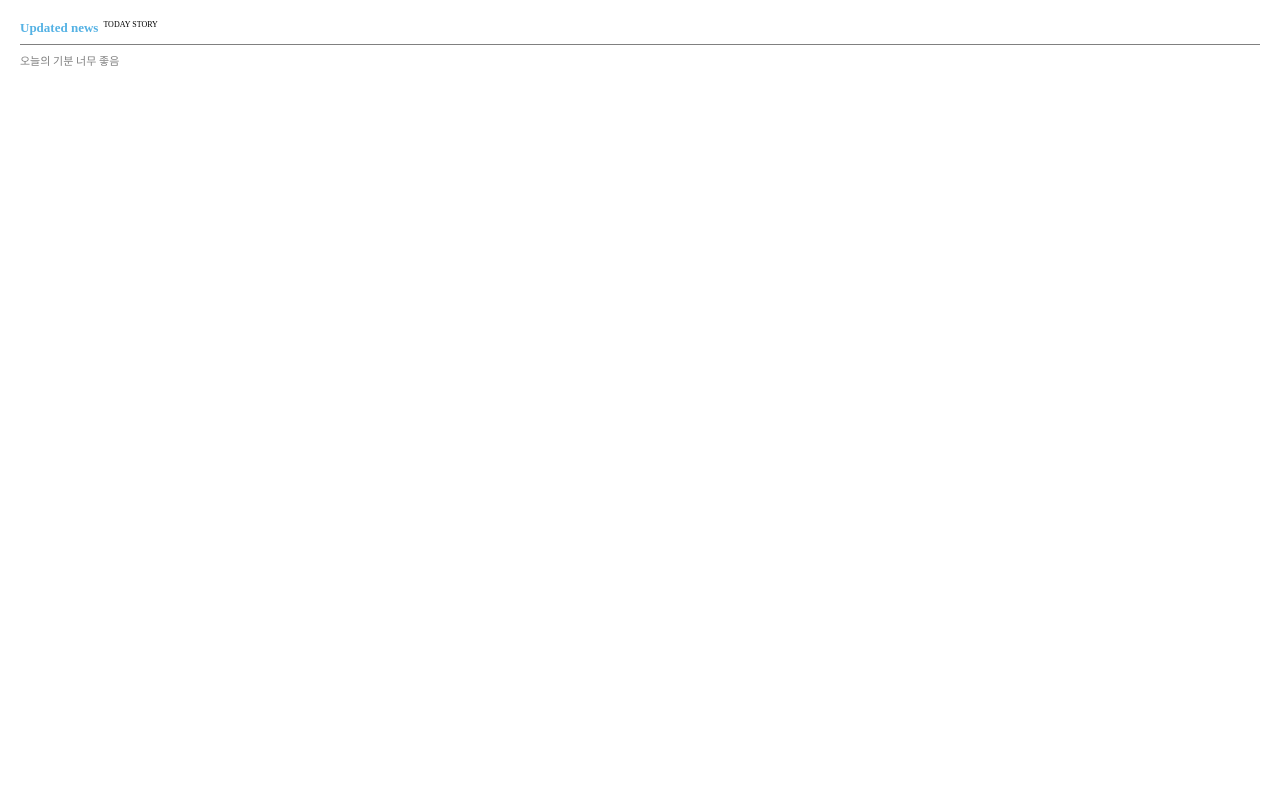
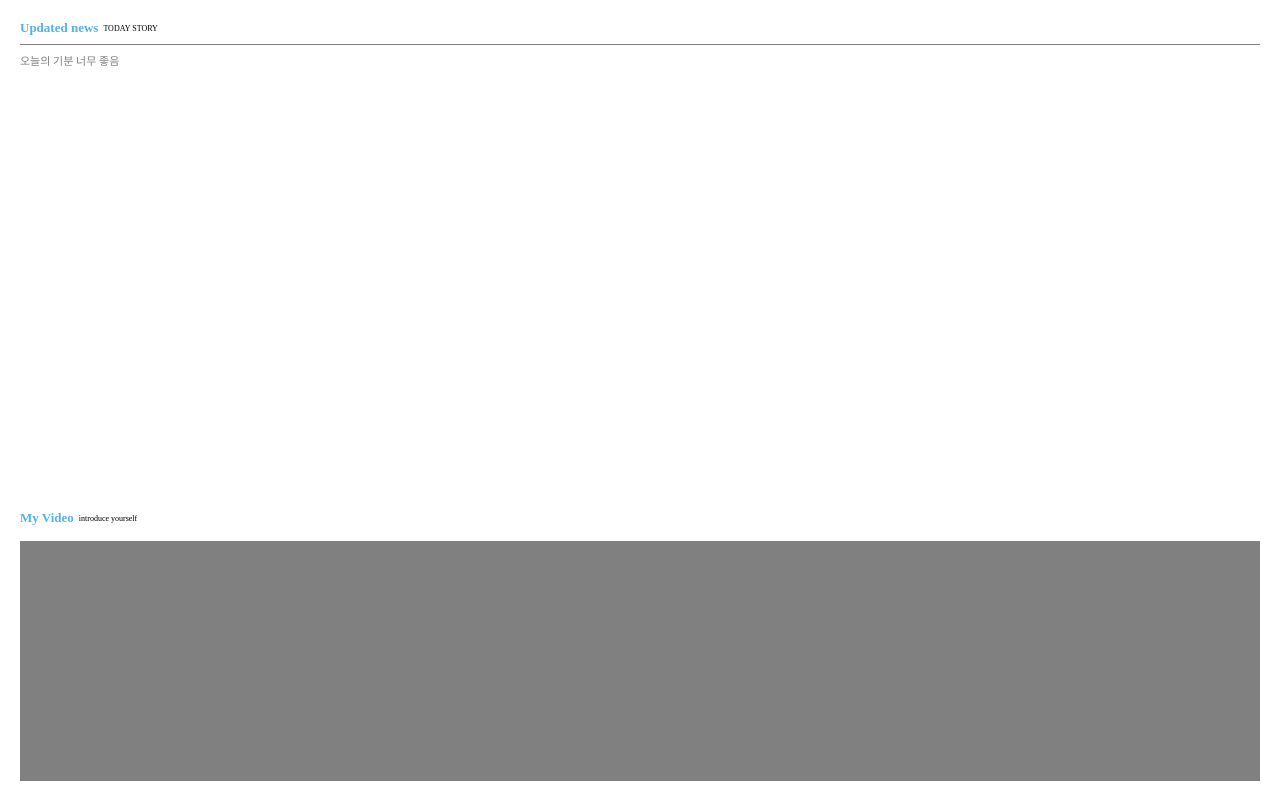
Before and after one commit to ki011127/code_camp, a plain HTML site: page cyworld/home.html in a window 1280 px wide. Drawn offline with Linux system fonts and the light colour scheme.

Commit message:
프론트

```diff
--- a/cyworld/home.html
+++ b/cyworld/home.html
@@ -19,7 +19,15 @@
             <div class="contents__body">오늘의 기분 너무 좋음</div>
         </div>
         <div class="wrapper__body">
-
+            <div class="contents__title">
+                <div class="title">
+                    My Video
+                </div>
+                <div class="subtitle">
+                    introduce yourself
+                </div>
+            </div>
+            <div class="video"></div>
         </div>
     </div>
 </body>
--- a/cyworld/styles/home.css
+++ b/cyworld/styles/home.css
@@ -28,6 +28,7 @@ html, body{
 .contents__title{
     display: flex;
     flex-direction: row;
+    align-items: center;
 }
 
 .title{
@@ -55,3 +56,10 @@ html, body{
     width: 100%;
     height: 270px;
 }
+
+.video{
+    margin-top: 15px;
+    width: 100%;
+    height: 240px;
+    background-color: gray;
+}
```
Also changed, not shown: class/03-javascript/연습-05-variable-if.js (added, +26 -0 lines).
